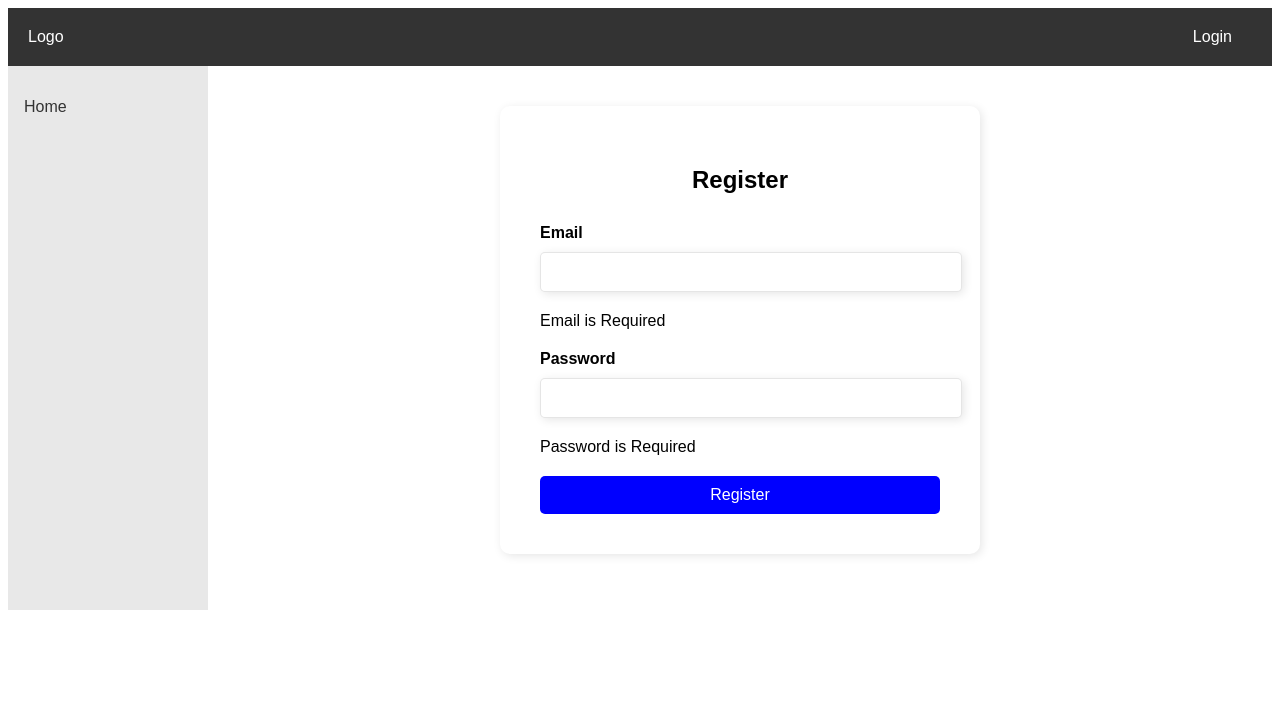
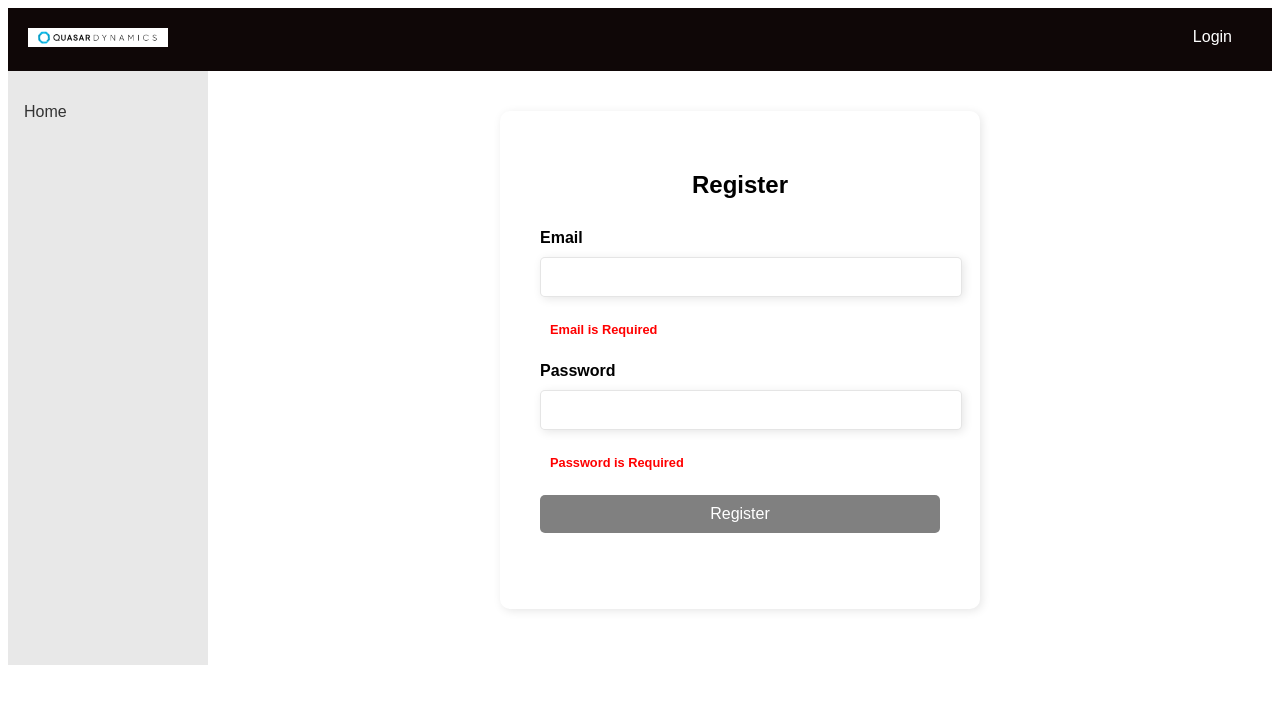
Before and after one commit to Hernanprograma/AngularCrud, an Angular app: page /register in a window 1280 px wide. Shown: the top 704 px of the page. Built offline with nearby package versions, Linux system fonts and the light colour scheme.

Commit message:
Edit readme

```diff
--- a/src/app/auth/pages/login/login.component.css
+++ b/src/app/auth/pages/login/login.component.css
@@ -21,8 +21,7 @@ label {
   margin-bottom: 10px;
 }
 
-input[type="text"],
-input[type="password"] {
+input {
   width: 100%;
   padding: 10px;
   font-size: 16px;
@@ -48,8 +47,18 @@ input[type="password"] {
   cursor: not-allowed;
 }
 .not-valid-form {
+  color: red;
   font-size: 0.8rem;
   font-weight: 700;
-  background-color: #ffc4c4;
-  padding: 10px 20px;
+
+  padding: 5px 10px;
 }
+.error-form {
+  margin: auto;
+
+  padding: 10px;
+}
+.error-form p {
+  text-align: center;
+  color: red;
+}
--- a/src/app/auth/pages/login/login.component.html
+++ b/src/app/auth/pages/login/login.component.html
@@ -36,4 +36,7 @@
       Login
     </button>
   </form>
+  <div class="error-form">
+    <p>{{ errorMessagge }}</p>
+  </div>
 </div>
--- a/src/app/auth/pages/login/login.component.ts
+++ b/src/app/auth/pages/login/login.component.ts
@@ -3,6 +3,7 @@ import { Router } from '@angular/router';
 import { LoginInterface } from '../../interfaces/auth.interfaces';
 import { AuthService } from '../../services/auth.service';
 import { FormControl, FormGroup, Validators, FormBuilder, AbstractControlOptions } from '@angular/forms';
+
 
 @Component({
   selector: 'auth-login',
@@ -12,6 +13,7 @@ import { FormControl, FormGroup, Validators, FormBuilder, AbstractControlOptions
 export class LoginComponent implements OnInit {
 
   public login?: LoginInterface;
+  public errorMessagge: string = ''
 
   loginForm = new FormGroup({
     email: new FormControl(''),
@@ -34,28 +36,17 @@ export class LoginComponent implements OnInit {
 
   get email() { return this.loginForm.get('email'); }
   get password() { return this.loginForm.get('password'); }
-
   get formValue() {
     return this.loginForm.value as LoginInterface;
   }
 
   onSubmit(): void {
     this.autService.login(this.formValue).subscribe(loginResponse => {
-      console.error('onSubmit');
       this.router.navigate(['/'])
+    }, error => {
+      console.error('Error', error);
+      this.errorMessagge = 'Solo puedes logearte con los usuarios permitidos. Mirea el README.md'
     })
-
   }
 
-
-
-
-
-
-
-
-
-
-
-
 }
--- a/src/app/auth/pages/register/register.component.css
+++ b/src/app/auth/pages/register/register.component.css
@@ -21,8 +21,7 @@ label {
   margin-bottom: 10px;
 }
 
-input[type="text"],
-input[type="password"] {
+input {
   width: 100%;
   padding: 10px;
   font-size: 16px;
@@ -42,3 +41,24 @@ input[type="password"] {
   font-size: 16px;
   cursor: pointer;
 }
+.btn-primary[disabled] {
+  background-color: gray;
+  color: white;
+  cursor: not-allowed;
+}
+.not-valid-form {
+  color: red;
+  font-size: 0.8rem;
+  font-weight: 700;
+
+  padding: 5px 10px;
+}
+.error-form {
+  margin: auto;
+
+  padding: 10px;
+}
+.error-form p {
+  text-align: center;
+  color: red;
+}
--- a/src/app/auth/pages/register/register.component.html
+++ b/src/app/auth/pages/register/register.component.html
@@ -36,4 +36,7 @@
       Register
     </button>
   </form>
+  <div class="error-form">
+    <p>{{ errorMessagge }}</p>
+  </div>
 </div>
--- a/src/app/auth/pages/register/register.component.ts
+++ b/src/app/auth/pages/register/register.component.ts
@@ -1,6 +1,6 @@
 import { Component, OnInit } from '@angular/core';
 import { Router } from '@angular/router';
-import { LoginInterface, LoginResponse } from '../../interfaces/auth.interfaces';
+import { LoginInterface } from '../../interfaces/auth.interfaces';
 import { AuthService } from '../../services/auth.service';
 import { FormControl, FormGroup, Validators, FormBuilder, AbstractControlOptions } from '@angular/forms';
 
@@ -14,6 +14,7 @@ import { FormControl, FormGroup, Validators, FormBuilder, AbstractControlOptions
 export class RegisterComponent implements OnInit {
 
   public login?: LoginInterface;
+  public errorMessagge: string = ''
 
   loginForm = new FormGroup({
     email: new FormControl(''),
@@ -36,15 +37,16 @@ export class RegisterComponent implements OnInit {
 
   get email() { return this.loginForm.get('email'); }
   get password() { return this.loginForm.get('password'); }
-
   get formValue() {
     return this.loginForm.value as LoginInterface;
   }
 
   onSubmit(): void {
-    this.autService.register(this.formValue).subscribe(loginData => {
+    this.autService.register(this.formValue).subscribe(loginResponse => {
       this.router.navigate(['/'])
-    });
-
+    }, error => {
+      console.error('Error', error);
+      this.errorMessagge = 'Solo puedes registrarte con los usuarios permitidos. Mirea el README.md'
+    })
   }
 }
--- a/src/app/shared/components/navbar/navbar.component.css
+++ b/src/app/shared/components/navbar/navbar.component.css
@@ -1,5 +1,5 @@
 header .navbar {
-  background-color: #333;
+  background-color: rgb(15, 7, 7);
   color: #fff;
   display: flex;
   justify-content: space-between;
@@ -13,12 +13,19 @@ header .navbar a {
 }
 
 header .navbar ul {
-  display: flex;
   list-style: none;
   margin: 0;
   padding: 0;
 }
 
+.logo-img {
+  width: 120px;
+  background-color: #fff;
+  padding-right: 10px;
+  padding-left: 10px;
+}
+
 header .navbar li {
   margin-right: 20px;
+  cursor: pointer;
 }
--- a/src/app/shared/components/navbar/navbar.component.html
+++ b/src/app/shared/components/navbar/navbar.component.html
@@ -1,7 +1,9 @@
 <header>
   <nav class="navbar">
-    <a href="#">Logo</a>
-    <ul>
+    <a href="https://quasardynamics.com/"
+      ><img class="logo-img" src="assets/logo.png" alt=""
+    /></a>
+    <ul class="nav">
       <li
         *ngIf="router.url === '/register'"
         routerLink="login"
--- a/src/app/shared/components/sidebar/sidebar.component.html
+++ b/src/app/shared/components/sidebar/sidebar.component.html
@@ -1,5 +1,5 @@
 <aside class="sidebar">
   <ul>
-    <li routerLink="home" routerLinkActive="active">Home</li>
+    <li routerLink="/" routerLinkActive="active">Home</li>
   </ul>
 </aside>
```
Also changed, not shown: 4 other files (tests, documents, lock files or other folders).
